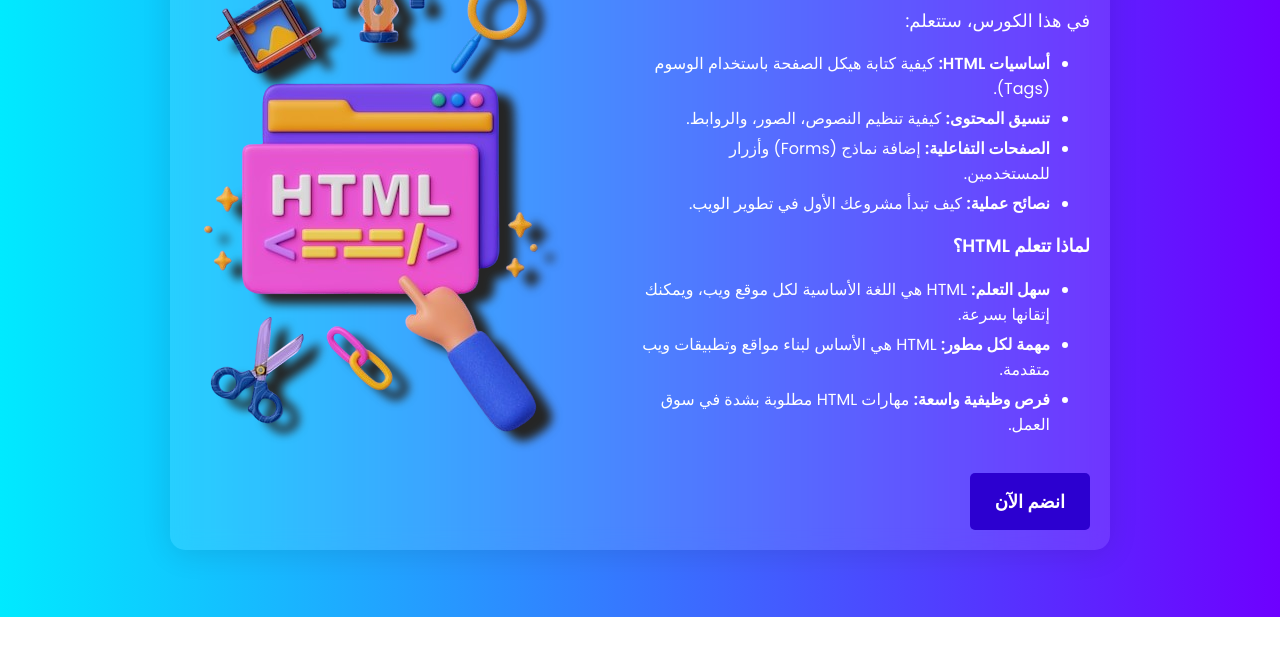
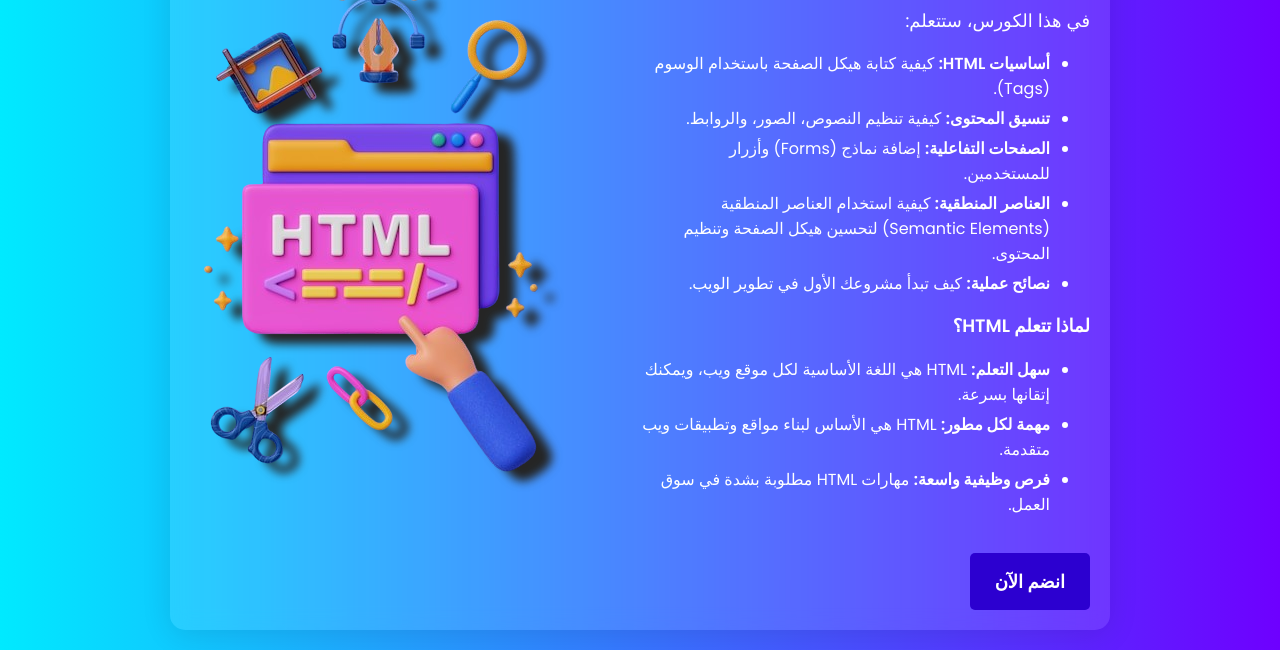
Before and after one commit to omair-660/html, a plain HTML site: page index.html in a window 1280 px wide. Shown: the part 183-833 px from the top of the page. Before the commit the page ends 800 px from the top, so only its background shows below. Drawn offline with Linux system fonts and the light colour scheme.

Commit message:
Update index.html

```diff
--- a/index.html
+++ b/index.html
@@ -113,9 +113,11 @@
             <p>
                 في هذا الكورس، ستتعلم:
                 <ul>
+
                     <li><strong>أساسيات HTML:</strong> كيفية كتابة هيكل الصفحة باستخدام الوسوم (Tags).</li>
                     <li><strong>تنسيق المحتوى:</strong> كيفية تنظيم النصوص، الصور، والروابط.</li>
                     <li><strong>الصفحات التفاعلية:</strong> إضافة نماذج (Forms) وأزرار للمستخدمين.</li>
+                      <li><strong>العناصر المنطقية:</strong> كيفية استخدام العناصر المنطقية  (Semantic Elements) لتحسين هيكل الصفحة وتنظيم المحتوى.</li>
                     <li><strong>نصائح عملية:</strong> كيف تبدأ مشروعك الأول في تطوير الويب.</li>
                 </ul>
             </p>
```
